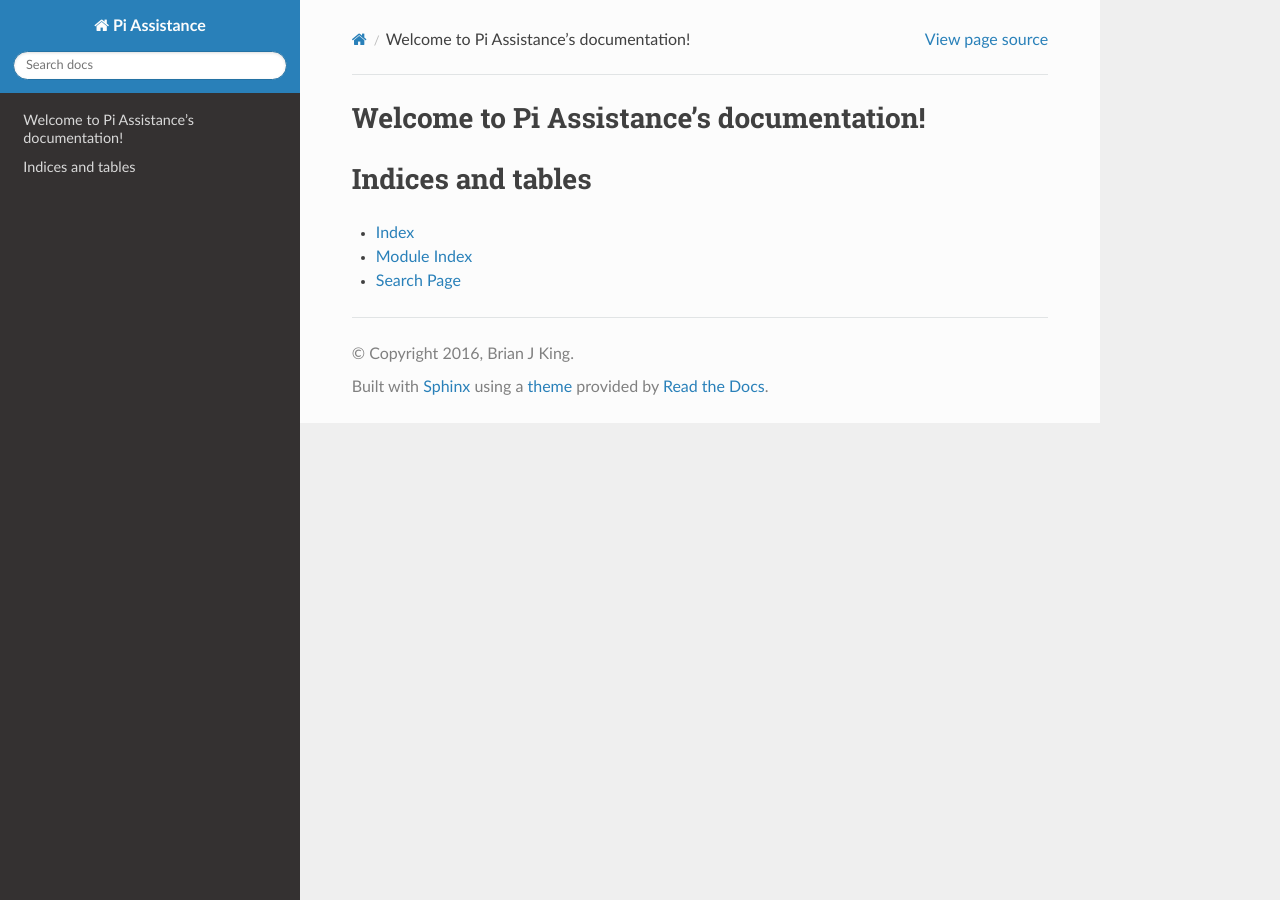
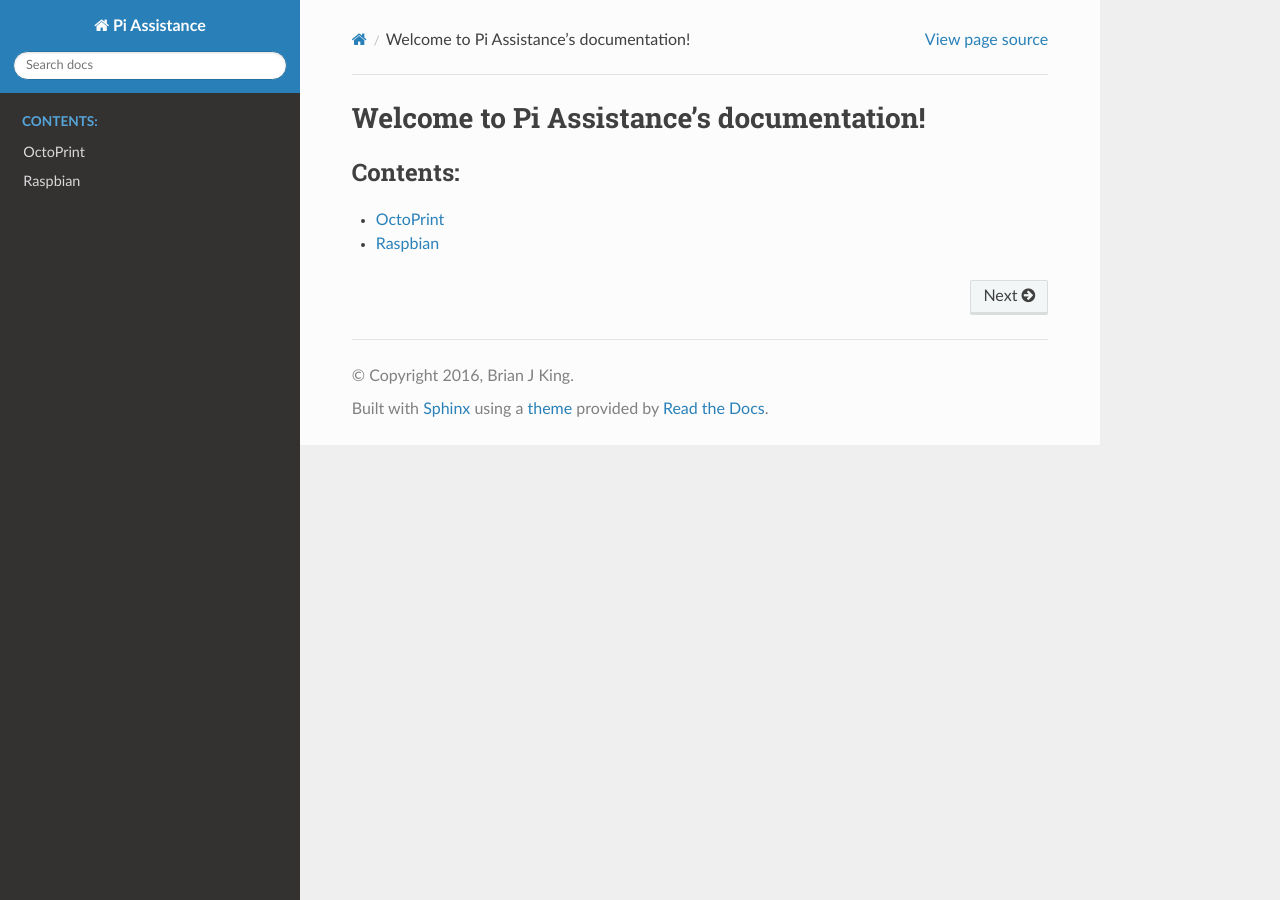
Before and after one commit to brianjking/pi-assistance, a Sphinx documentation site: the page built from source/index.rst, in a window 1280 px wide. Built offline with Sphinx 7.4.7 and the Read the Docs theme 2.0.0, drawn with Linux system fonts in a browser that asks for light colours.

```diff
--- a/source/index.rst
+++ b/source/index.rst
@@ -10,11 +10,5 @@ Welcome to Pi Assistance's documentation!
    :maxdepth: 2
    :caption: Contents:
 
-
-
-Indices and tables
-==================
-
-* :ref:`genindex`
-* :ref:`modindex`
-* :ref:`search`
+   octoprint
+   raspbian
```
Also changed, not shown: 1 other file.
